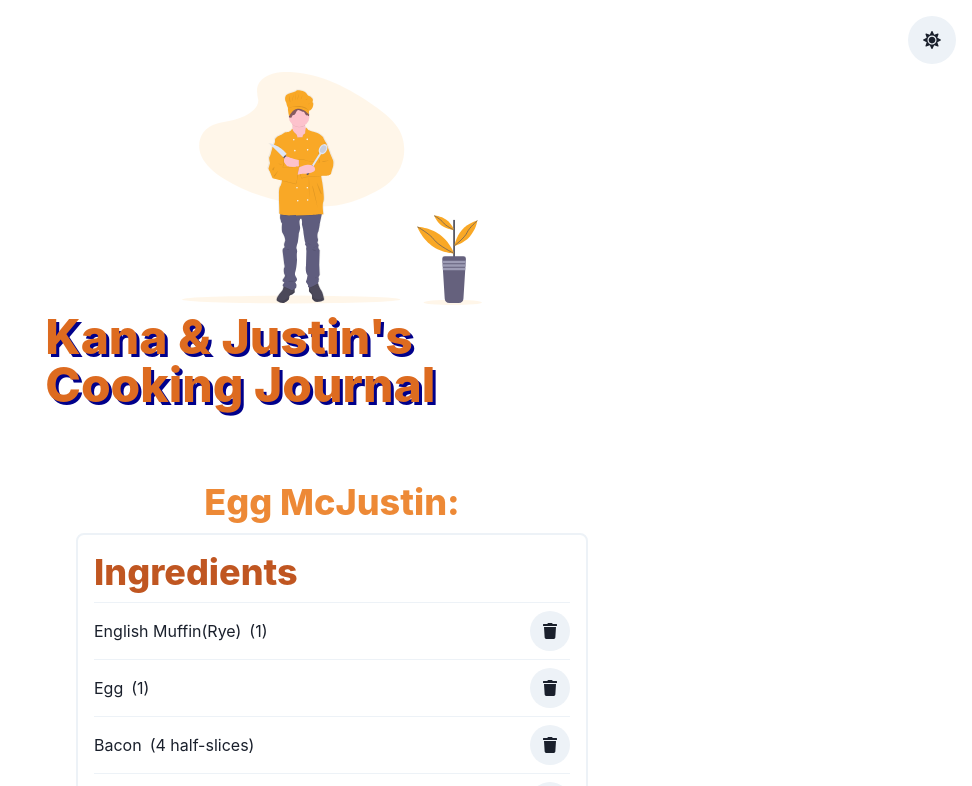
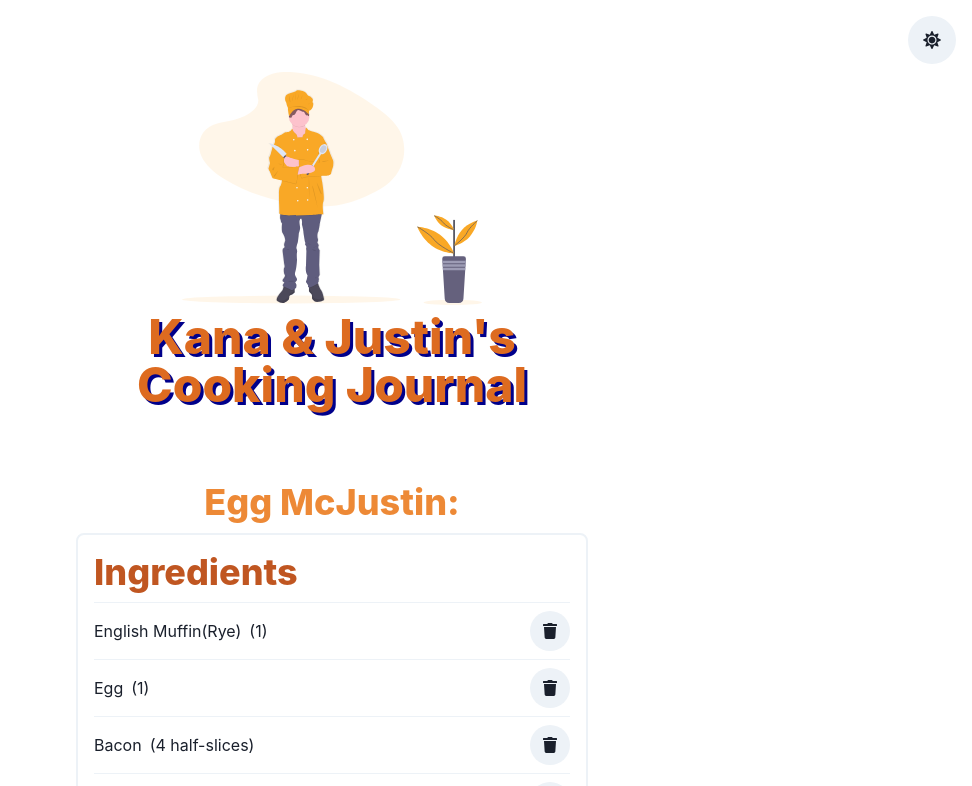
Before and after one commit to TheJasuMasa/ChakraToDo, a React (Create React App) app: page / in a window 1280 px wide. Shown: the top 786 px of the page, without its empty margins (308-1280 px from the left). Built offline with nearby package versions, Linux system fonts and the light colour scheme.

Commit message:
minor format update

```diff
--- a/src/App.js
+++ b/src/App.js
@@ -88,6 +88,7 @@ const addIngredient = (ingredient) =>{
               />
             </Box>
             <Heading
+              align ='center'
               centerContent
               marginBottom={8}
               marginRight={8}
```
